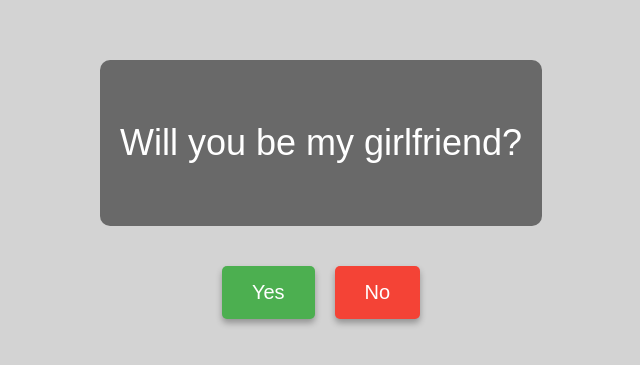
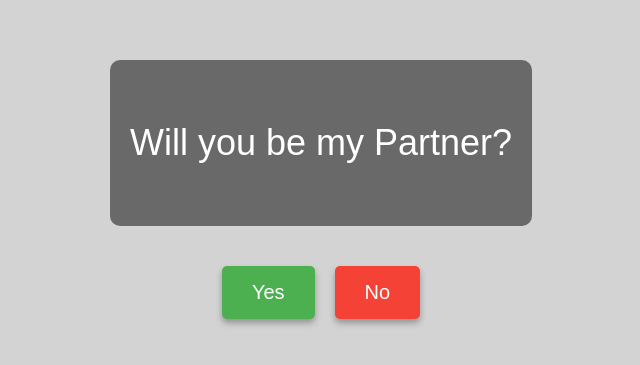
Before and after one commit to sanskar-a11y/propose1, a plain HTML site: page last.html in a window 1280 px wide. Shown: the part 211-576 px from the top of the page, without its empty margins (319-959 px from the left). Drawn offline with Linux system fonts and the light colour scheme.

Commit message:
Update last.html

```diff
--- a/last.html
+++ b/last.html
@@ -10,7 +10,7 @@
     <!-- Container for the Question -->
     <div class="content-container">
         <div class="text-container">
-            <p>Will you be my girlfriend?</p>
+            <p>Will you be my Partner?</p>
         </div>
     </div>
 
```
